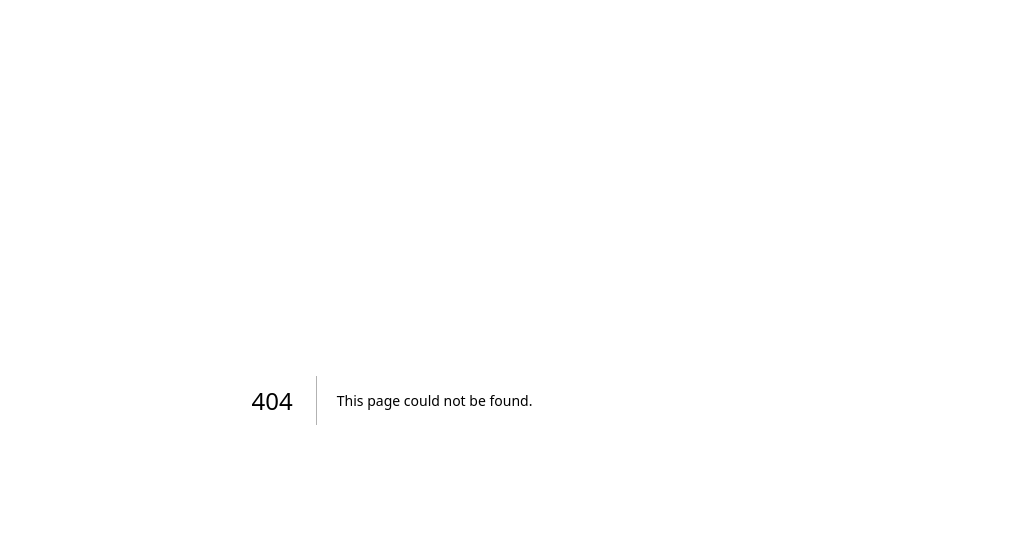
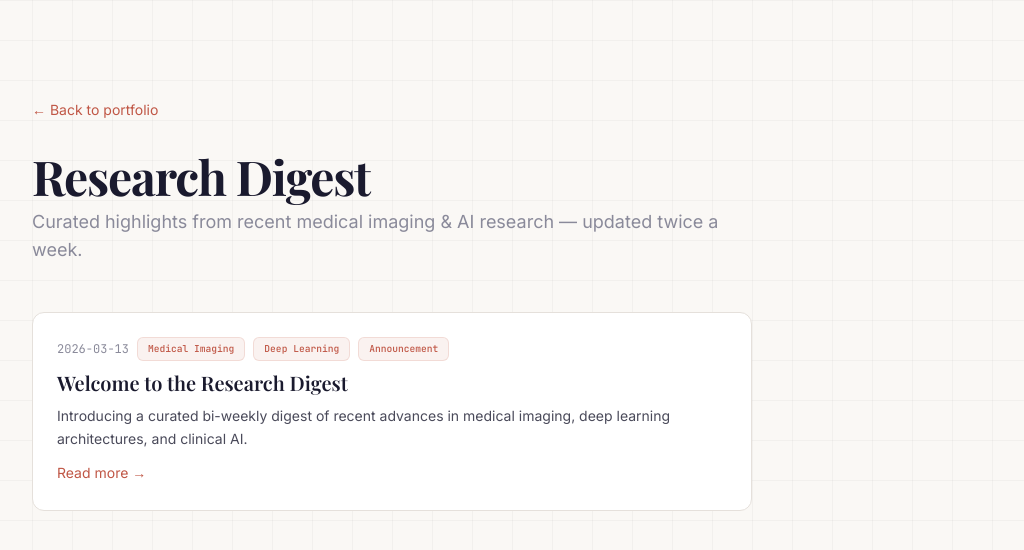
Before and after one commit to Azkarehman/Azkarehman.github.io, a Next.js app: page /blog in a window 1280 px wide. Before the commit this address had no page. Shown: the top 550 px of the page, without its empty margins (248-1272 px from the left). Built offline with nearby package versions, Linux system fonts and the light colour scheme; a web font is replaced by a local one.

Commit message:
Add automated research digest blog with PubMed/arXiv integration and email notifications

```diff
--- /dev/null
+++ b/content/posts/2026-03-13-welcome.md
@@ -0,0 +1,29 @@
+---
+title: "Welcome to the Research Digest"
+date: "2026-03-13"
+summary: "Introducing a curated bi-weekly digest of recent advances in medical imaging, deep learning architectures, and clinical AI."
+tags: ["Medical Imaging", "Deep Learning", "Announcement"]
+papers: []
+---
+
+## What is this?
+
+This blog automatically curates and highlights the latest research papers in **medical imaging** and **AI** — covering topics like segmentation, classification, regression, and new developments in Vision-Language Models (VLMs), CNNs, and Transformers.
+
+## What to expect
+
+Every **Monday and Thursday**, a new digest will be posted here featuring:
+
+- **Recent papers** from PubMed and arXiv matching key topics in medical AI
+- **Brief summaries** of what each paper contributes
+- **Why it matters** for clinical applications and research
+
+## Topics covered
+
+- Medical image segmentation, classification, and detection
+- Foundation models and VLMs for healthcare
+- CNN and Transformer architecture innovations
+- Survival analysis and risk prediction
+- Explainability (Grad-CAM, attention maps) in clinical AI
+
+Stay tuned for the first research digest!
--- a/package.json
+++ b/package.json
@@ -12,9 +12,12 @@
     "@tsparticles/react": "^3.0.0",
     "@tsparticles/slim": "^3.9.1",
     "framer-motion": "^12.36.0",
+    "gray-matter": "^4.0.3",
     "next": "16.1.6",
     "react": "19.2.3",
     "react-dom": "19.2.3",
+    "remark": "^15.0.1",
+    "remark-html": "^16.0.1",
     "tsparticles": "^3.9.1"
   },
   "devDependencies": {
--- /dev/null
+++ b/src/app/blog/[slug]/page.tsx
@@ -0,0 +1,66 @@
+import Link from "next/link";
+import { getAllPostSlugs, getPostContent } from "@/lib/posts";
+
+export async function generateStaticParams() {
+  return getAllPostSlugs().map((slug) => ({ slug }));
+}
+
+export async function generateMetadata({ params }: { params: Promise<{ slug: string }> }) {
+  const { slug } = await params;
+  const { meta } = await getPostContent(slug);
+  return { title: `${meta.title} | Azka Rehman` };
+}
+
+export default async function BlogPost({ params }: { params: Promise<{ slug: string }> }) {
+  const { slug } = await params;
+  const { meta, contentHtml } = await getPostContent(slug);
+
+  return (
+    <main className="min-h-screen px-6 py-24 max-w-3xl mx-auto">
+      <Link href="/blog" className="text-accent text-sm hover:underline mb-8 inline-block">
+        &larr; All posts
+      </Link>
+
+      <article>
+        <header className="mb-10">
+          <div className="flex items-center gap-2 mb-3 flex-wrap">
+            <span className="text-ink-muted text-sm font-mono">{meta.date}</span>
+            {meta.tags.map((tag) => (
+              <span key={tag} className="tag text-xs">{tag}</span>
+            ))}
+          </div>
+          <h1 className="font-serif text-3xl md:text-4xl font-bold text-ink tracking-tight leading-tight">
+            {meta.title}
+          </h1>
+          <p className="text-ink-light mt-3 text-lg">{meta.summary}</p>
+        </header>
+
+        <div
+          className="prose prose-ink max-w-none"
+          dangerouslySetInnerHTML={{ __html: contentHtml }}
+        />
+
+        {meta.papers && meta.papers.length > 0 && (
+          <section className="mt-12 pt-8 border-t border-border">
+            <h2 className="font-serif text-xl font-semibold text-ink mb-4">Papers Referenced</h2>
+            <ul className="space-y-3">
+              {meta.papers.map((paper, i) => (
+                <li key={i} className="text-sm">
+                  <a
+                    href={paper.url}
+                    target="_blank"
+                    rel="noopener noreferrer"
+                    className="text-accent hover:underline font-medium"
+                  >
+                    {paper.title}
+                  </a>
+                  <p className="text-ink-muted">{paper.authors}</p>
+                </li>
+              ))}
+            </ul>
+          </section>
+        )}
+      </article>
+    </main>
+  );
+}
--- /dev/null
+++ b/src/app/blog/page.tsx
@@ -0,0 +1,48 @@
+import Link from "next/link";
+import { getAllPosts } from "@/lib/posts";
+
+export const metadata = {
+  title: "Research Digest | Azka Rehman",
+  description: "Curated highlights from recent medical imaging and AI research.",
+};
+
+export default function BlogIndex() {
+  const posts = getAllPosts();
+
+  return (
+    <main className="min-h-screen px-6 py-24 max-w-3xl mx-auto">
+      <Link href="/" className="text-accent text-sm hover:underline mb-8 inline-block">
+        &larr; Back to portfolio
+      </Link>
+
+      <h1 className="font-serif text-4xl md:text-5xl font-bold text-ink mb-2 tracking-tight">
+        Research Digest
+      </h1>
+      <p className="text-ink-muted mb-12 text-lg">
+        Curated highlights from recent medical imaging & AI research — updated twice a week.
+      </p>
+
+      {posts.length === 0 ? (
+        <p className="text-ink-muted italic">No posts yet. First issue coming soon!</p>
+      ) : (
+        <div className="space-y-6">
+          {posts.map((post) => (
+            <Link key={post.slug} href={`/blog/${post.slug}`} className="card p-6 block group">
+              <div className="flex items-center gap-2 mb-2 flex-wrap">
+                <span className="text-ink-muted text-xs font-mono">{post.date}</span>
+                {post.tags.map((tag) => (
+                  <span key={tag} className="tag text-[0.6rem]">{tag}</span>
+                ))}
+              </div>
+              <h2 className="font-serif text-xl font-semibold text-ink group-hover:text-accent transition-colors">
+                {post.title}
+              </h2>
+              <p className="text-ink-light text-sm mt-2 leading-relaxed">{post.summary}</p>
+              <span className="text-accent text-sm mt-3 inline-block">Read more &rarr;</span>
+            </Link>
+          ))}
+        </div>
+      )}
+    </main>
+  );
+}
--- a/src/app/globals.css
+++ b/src/app/globals.css
@@ -103,4 +103,56 @@
     height: 1px;
     background: linear-gradient(90deg, var(--color-border), transparent);
   }
+
+  .prose h2 {
+    font-family: var(--font-serif);
+    font-size: 1.5rem;
+    font-weight: 700;
+    color: var(--color-ink);
+    margin-top: 2rem;
+    margin-bottom: 0.75rem;
+  }
+  .prose h3 {
+    font-family: var(--font-serif);
+    font-size: 1.2rem;
+    font-weight: 600;
+    color: var(--color-ink);
+    margin-top: 1.5rem;
+    margin-bottom: 0.5rem;
+  }
+  .prose p {
+    color: var(--color-ink-light);
+    margin-bottom: 1rem;
+    line-height: 1.8;
+  }
+  .prose a {
+    color: var(--color-accent);
+    text-decoration: underline;
+    text-underline-offset: 2px;
+  }
+  .prose ul, .prose ol {
+    color: var(--color-ink-light);
+    padding-left: 1.5rem;
+    margin-bottom: 1rem;
+  }
+  .prose li {
+    margin-bottom: 0.4rem;
+  }
+  .prose strong {
+    color: var(--color-ink);
+  }
+  .prose blockquote {
+    border-left: 3px solid var(--color-accent);
+    padding-left: 1rem;
+    color: var(--color-ink-muted);
+    font-style: italic;
+    margin: 1.5rem 0;
+  }
+  .prose code {
+    font-family: var(--font-mono);
+    font-size: 0.85em;
+    background: rgba(0,0,0,0.04);
+    padding: 2px 6px;
+    border-radius: 4px;
+  }
 }
--- a/src/components/Navbar.tsx
+++ b/src/components/Navbar.tsx
@@ -9,6 +9,7 @@ const links = [
   { name: "Projects", href: "#projects" },
   { name: "Skills", href: "#skills" },
   { name: "Contact", href: "#contact" },
+  { name: "Blog", href: "/blog" },
 ];
 
 export default function Navbar() {
--- /dev/null
+++ b/src/lib/posts.ts
@@ -0,0 +1,63 @@
+import fs from "fs";
+import path from "path";
+import matter from "gray-matter";
+import { remark } from "remark";
+import html from "remark-html";
+
+const postsDirectory = path.join(process.cwd(), "content/posts");
+
+export interface PostMeta {
+  slug: string;
+  title: string;
+  date: string;
+  summary: string;
+  tags: string[];
+  papers: { title: string; authors: string; url: string }[];
+}
+
+export function getAllPostSlugs(): string[] {
+  if (!fs.existsSync(postsDirectory)) return [];
+  return fs
+    .readdirSync(postsDirectory)
+    .filter((f) => f.endsWith(".md"))
+    .map((f) => f.replace(/\.md$/, ""));
+}
+
+export function getAllPosts(): PostMeta[] {
+  const slugs = getAllPostSlugs();
+  return slugs
+    .map((slug) => getPostMeta(slug))
+    .sort((a, b) => (a.date > b.date ? -1 : 1));
+}
+
+export function getPostMeta(slug: string): PostMeta {
+  const filePath = path.join(postsDirectory, `${slug}.md`);
+  const fileContents = fs.readFileSync(filePath, "utf8");
+  const { data } = matter(fileContents);
+  return {
+    slug,
+    title: data.title || "",
+    date: data.date || "",
+    summary: data.summary || "",
+    tags: data.tags || [],
+    papers: data.papers || [],
+  };
+}
+
+export async function getPostContent(slug: string) {
+  const filePath = path.join(postsDirectory, `${slug}.md`);
+  const fileContents = fs.readFileSync(filePath, "utf8");
+  const { data, content } = matter(fileContents);
+  const processed = await remark().use(html).process(content);
+  return {
+    meta: {
+      slug,
+      title: data.title || "",
+      date: data.date || "",
+      summary: data.summary || "",
+      tags: data.tags || [],
+      papers: data.papers || [],
+    } as PostMeta,
+    contentHtml: processed.toString(),
+  };
+}
```
Also changed, not shown: 2 other files (tests, documents, lock files or other folders).
